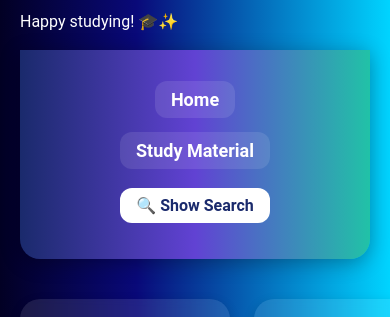
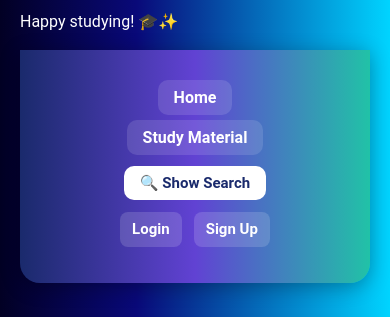
Before and after one commit to jiao2560/AI-Study-Buddy, a React (Vite) app in the folder client/: page /dashboard in a window 390 px wide. Shown: the part 211-528 px from the top of the page. Built offline with nearby package versions, Linux system fonts and the light colour scheme; no server answers.

Commit message:
update NavBar.jsx to:
Show Login / Signup if user is not logged in

Show Hi, [name] / Profile / Logout if logged in

```diff
--- a/client/src/components/NavBar.css
+++ b/client/src/components/NavBar.css
@@ -1,4 +1,4 @@
-/* Navbar wrapper styling */
+/* Navbar wrapper */
 .navbar-wrapper {
   background: linear-gradient(to right, #1a2a6c, #6142d3, #21c2a7);
   padding: 20px 40px;
@@ -11,94 +11,90 @@
   display: flex;
   justify-content: space-between;
   align-items: center;
-  flex-wrap: wrap;
   max-width: 1200px;
   margin: 0 auto;
+  flex-wrap: wrap;
 }
 
-/* Adjust layout for non-authenticated state */
+/* Layout adjustment for anonymous users */
 .navbar.no-auth .nav-left {
-  gap: 300px; /* Increase spacing between items */
+  gap: 200px;
 }
 
-/* Left and right sections of the navbar */
+/* Left & right sections */
 .nav-left,
 .nav-right {
   display: flex;
   align-items: center;
-  gap: 24px; /* Default spacing */
+  gap: 20px;
 }
 
-/* Navbar item links */
-.nav-item a {
+/* Nav links */
+.nav-item a,
+.nav-item .link {
   color: #fff;
+  background-color: rgba(255, 255, 255, 0.12);
+  padding: 8px 16px;
+  border-radius: 10px;
+  font-weight: 600;
   text-decoration: none;
-  font-weight: 600;
-  padding: 8px 16px;
-  border-radius: 12px;
   transition: all 0.3s ease;
-  background-color: rgba(255, 255, 255, 0.1);
-  font-size: 18px;
+  font-size: 16px;
 }
 
-/* Hover effect for links */
 .nav-item a:hover {
-  background-color: rgba(255, 255, 255, 0.3);
+  background-color: rgba(255, 255, 255, 0.25);
   transform: translateY(-2px);
-  box-shadow: 0 4px 10px rgba(0, 0, 0, 0.2);
 }
 
-/* Filter toggle button */
+/* Toggle Search Button */
 .filter-toggle-btn {
   padding: 8px 16px;
   border: none;
-  background-color: #ffffff;
+  background-color: #fff;
   color: #1a2a6c;
-  border-radius: 12px;
+  border-radius: 10px;
+  font-weight: 600;
   cursor: pointer;
-  font-weight: 600;
   transition: background 0.3s, transform 0.3s;
-  font-size: 16px;
+  font-size: 15px;
 }
 
-/* Hover effect for filter button */
 .filter-toggle-btn:hover {
-  background-color: #f1f1f1;
+  background-color: #eee;
   transform: translateY(-2px);
 }
 
-/* Greeting text */
+/* Greeting */
 .greeting {
+  color: #fff;
   font-weight: 600;
-  color: #ffffff;
   font-size: 16px;
-  margin-right: 16px;
 }
 
 /* Logout button */
 .logout-btn {
+  padding: 8px 14px;
+  border: none;
   background-color: #ff4d4d;
-  border: none;
-  color: white;
-  padding: 8px 16px;
-  border-radius: 12px;
+  color: #fff;
+  border-radius: 10px;
+  font-weight: 600;
   cursor: pointer;
-  font-weight: 600;
   transition: background 0.3s ease, transform 0.3s;
   font-size: 14px;
 }
 
-/* Hover effect for logout button */
 .logout-btn:hover {
-  background-color: #e60000;
+  background-color: #cc0000;
   transform: translateY(-2px);
 }
 
-/* Responsive design for smaller screens */
+/* Responsive */
 @media (max-width: 768px) {
   .navbar {
     flex-direction: column;
-    gap: 16px;
+    gap: 12px;
     padding: 16px;
   }
 
@@ -109,6 +105,29 @@
   }
 
   .navbar.no-auth .nav-left {
-    gap: 24px; /* Reduce spacing on smaller screens */
+    gap: 16px;
   }
 }
+
+/* Auth links for anonymous users */
+.auth-links {
+  display: flex;
+  gap: 12px;
+  align-items: center;
+}
+
+.auth-links a {
+  color: #fff;
+  background-color: rgba(255, 255, 255, 0.15);
+  padding: 6px 12px;
+  border-radius: 8px;
+  text-decoration: none;
+  font-weight: 600;
+  font-size: 15px;
+  transition: all 0.3s ease;
+}
+
+.auth-links a:hover {
+  background-color: rgba(255, 255, 255, 0.3);
+  transform: translateY(-1px);
+}
--- a/client/src/components/NavBar.jsx
+++ b/client/src/components/NavBar.jsx
@@ -50,13 +50,11 @@ const NavBar = ({ onToggleFilters, showFilters }) => {
           </div>
         </div>
 
-        {isLoggedIn && (
         <div className="nav-right">
+          {isLoggedIn ? (
+            <>
               <div className="nav-item greeting">
-              <span role="img" aria-label="wave">
-                👋
-              </span>{" "}
-              Hi, {username || "User"}
+                👋 Hi, {username || "User"}
               </div>
               <div className="nav-item">
                 <a href="/profile">Profile</a>
@@ -64,8 +62,14 @@ const NavBar = ({ onToggleFilters, showFilters }) => {
               <button className="logout-btn" onClick={handleLogout}>
                 Logout
               </button>
+            </>
+          ) : (
+            <div className="auth-links">
+              <a href="/login">Login</a>
+              <a href="/signup">Sign Up</a>
             </div>
           )}
+        </div>
       </nav>
     </div>
   );
```
Lines whose indentation alone changed are shown as unchanged.
